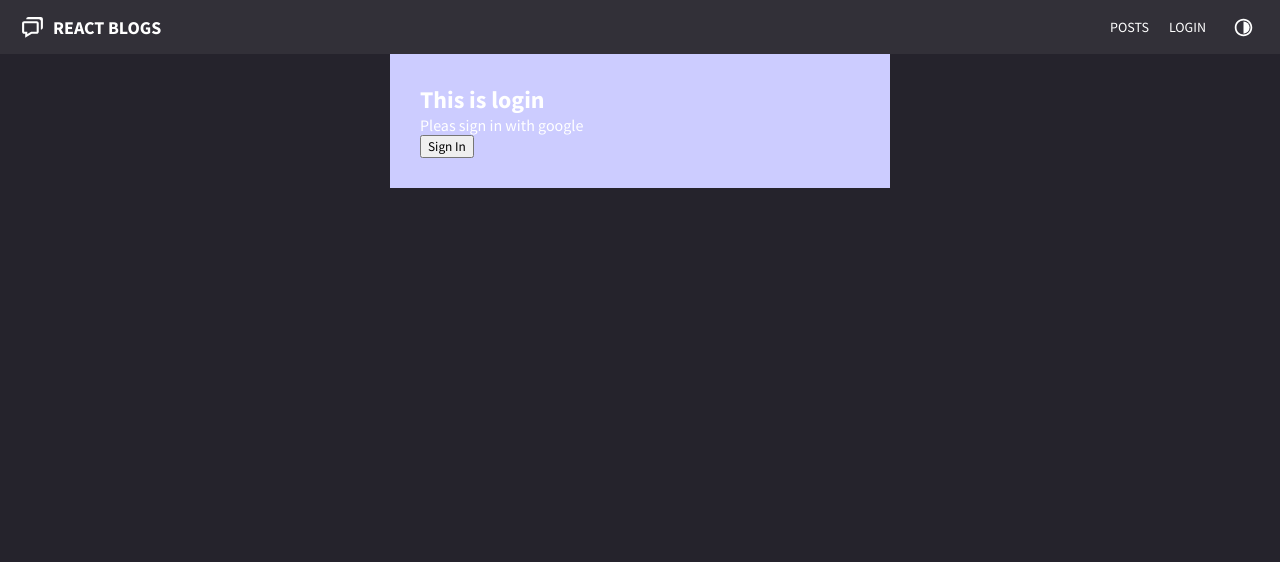
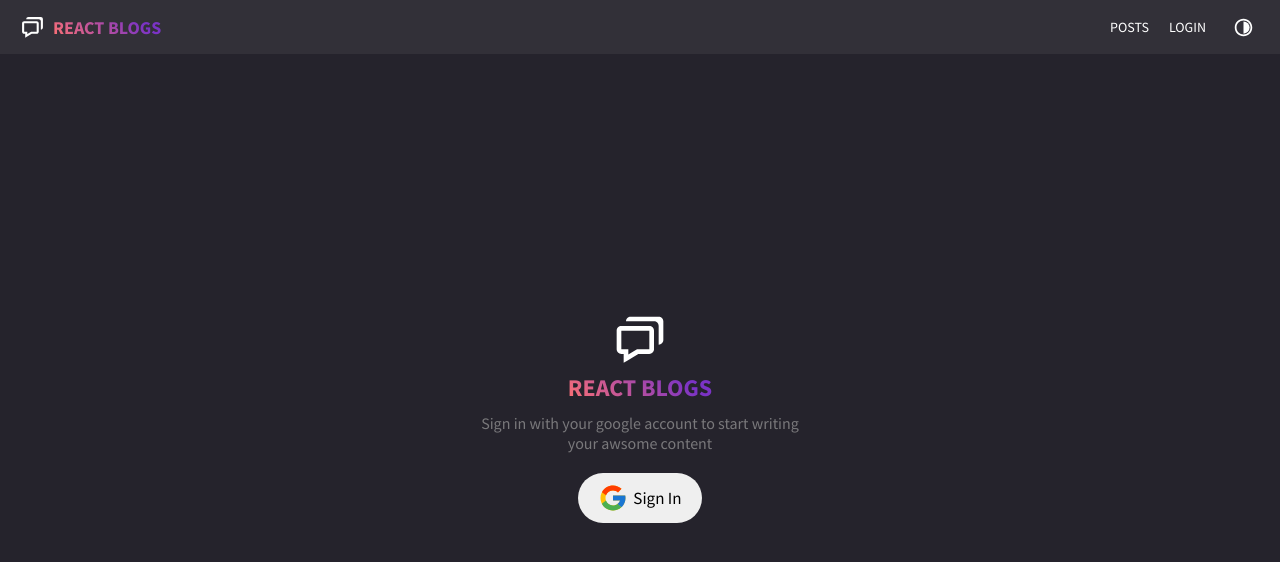
Before and after one commit to tsandeepa/fire-blog, a React (Create React App) app: page /login in a window 1280 px wide. Shown: the top 562 px of the page. Built offline with nearby package versions, Linux system fonts and the light colour scheme.

Commit message:
login styling added

```diff
--- a/src/Components/Styled/Header.styled.js
+++ b/src/Components/Styled/Header.styled.js
@@ -1,6 +1,8 @@
 import styled from 'styled-components'
 
 export const Navbar = styled.nav`
+    position: relative;
+    z-index: 1;
     background:${({theme})=> theme.bg};
     display: flex;
     justify-content: space-between;
@@ -13,6 +15,9 @@ export const Navbar = styled.nav`
         gap: 8px;
         h1{
             font-size: 18px;
+            background: -webkit-linear-gradient(45deg,#ff7272,#7b33c5 80%);
+    -webkit-background-clip: text;
+    -webkit-text-fill-color: transparent;
         }
     }
     .nav-opt{
--- /dev/null
+++ b/src/Components/Styled/Login.styled.js
@@ -0,0 +1,50 @@
+import styled from 'styled-components'
+
+export const BlogLogin = styled.div`
+    padding: 20px;
+    background: transparent;
+    position: absolute;
+    top: 0;
+    padding-top: 54px;
+    height: 100%;
+    width: 100%;
+    display: flex;
+    align-items: center;
+    justify-content: center;
+    .log-box{
+        display: flex;
+        flex-direction: column;
+        justify-content: center;
+        align-items: center;
+        max-width: 600px;
+        width: 100%;
+        margin: 0 auto;
+        .site-logo{
+            font-size: 56px;
+
+        }
+        h2{
+            background: -webkit-linear-gradient(45deg,#ff7272,#7b33c5 80%);
+    -webkit-background-clip: text;
+    -webkit-text-fill-color: transparent;
+        }
+        .slogan{
+            text-align: center;
+            margin: 10px 0 20px;
+            color: ${({theme})=>theme.textLightColor};
+        }
+        .google-login{
+            padding: 10px 20px;
+            border: none;
+            cursor: pointer;
+            display: flex;
+            align-items: center;
+            gap: 5px;
+            font-size: 17px;
+            border-radius: 50px;
+            .fc-google{
+                font-size: 30px;
+            }
+        }
+    }
+`
--- a/src/Pages/Login.js
+++ b/src/Pages/Login.js
@@ -2,6 +2,12 @@ import { auth, prover } from "../firebase-config";
 import { signInWithPopup } from 'firebase/auth';
 import { useState } from "react";
 import { useNavigate } from 'react-router-dom';
+import { BlogLogin } from "../Components/Styled/Login.styled";
+import { BiChat } from "react-icons/bi";
+import { FcGoogle } from "react-icons/fc";
+import { motion } from "framer-motion";
+
+
 
 const Login = ({setIsAuth}) => {
 
@@ -21,14 +27,20 @@ const Login = ({setIsAuth}) => {
     }
 
     return (
-        <div style={{width:'500px', margin:'0 auto', background:'#ccf', padding:'30px'}}>
-            <h2>This is login</h2>
-
-            <p>Pleas sign in with google</p>
-            <button onClick={signInWithGoogle} >Sign In</button>
-
+        <BlogLogin>
+            <motion.div className="log-box"
+                initial={{scale:0.3, y:50}}
+                animate={{scale:1, y:0}}
+            >
+                <div className="site-pref">
+                    <BiChat className="site-logo"/>
+                </div>
+                <h2>REACT BLOGS</h2>
+                <p className="slogan">Sign in with your google account to start writing  <br/> your awsome content</p>
+                <motion.button className="google-login" onClick={signInWithGoogle}> <FcGoogle className="fc-google"/> Sign In  </motion.button>
+            </motion.div>
             {/* <p>User is : <span>{userName}</span></p> */}
-        </div>
+        </BlogLogin>
      );
 }
 
```
